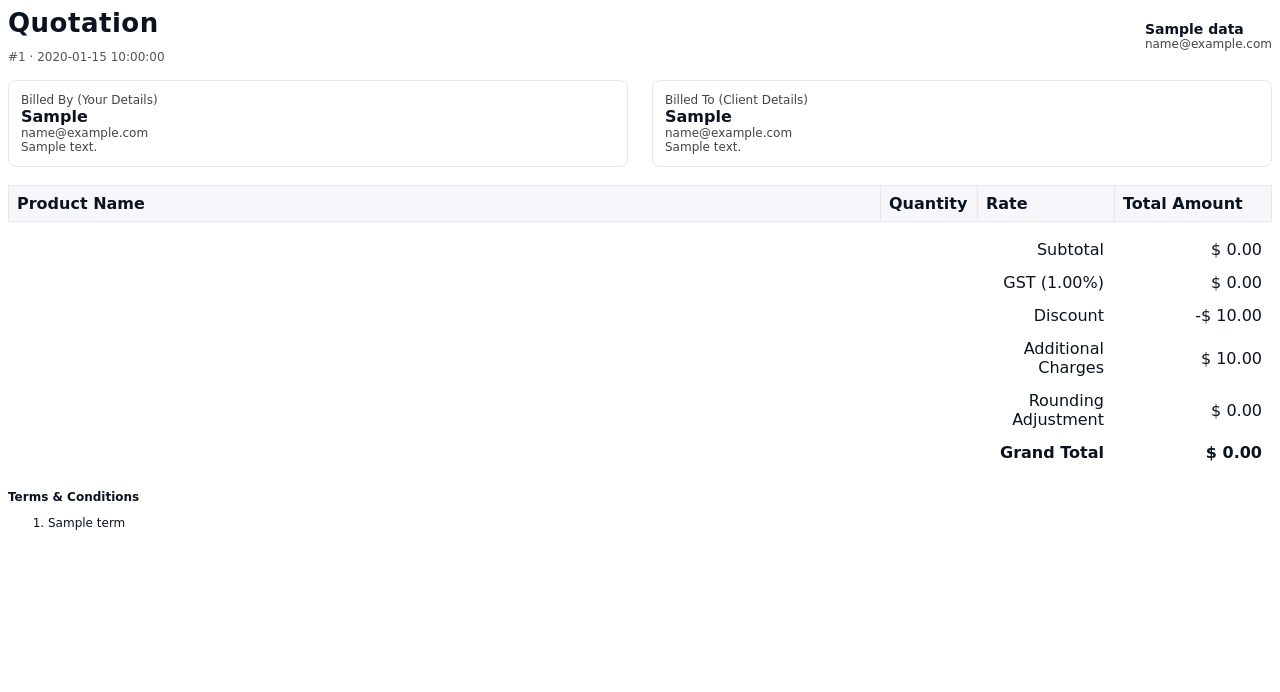
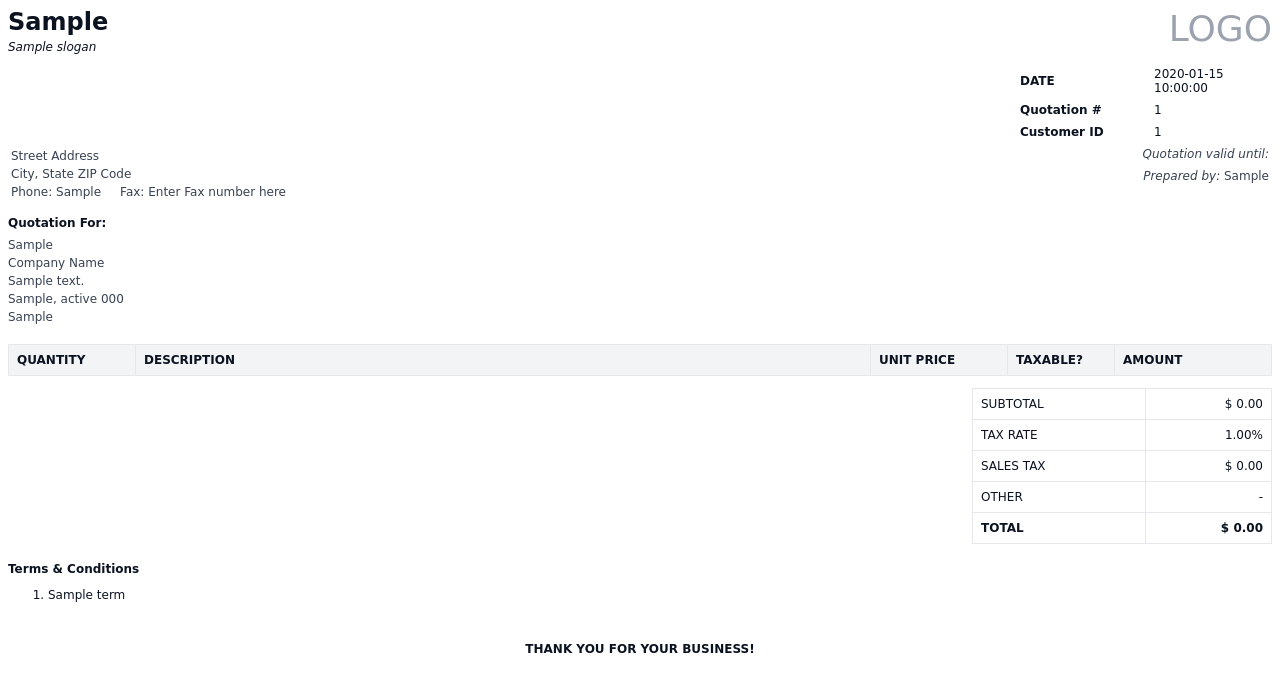
Before and after one commit to krupesh-10div/Cursor, a PHP site: template quotation-generator/templates/quote-template.php in a window 1280 px wide. Shown: the top 692 px of the page. Run offline with PHP 8.4, Linux system fonts and the light colour scheme; the template is opened without the code that fills it: most values are stand-ins (such as "Sample title", 1, 10 or a date in 2020); data that the repository does not hold is empty.

Commit message:
Refactor quotation template design and add GST checkbox option
Co-authored-by: kailanitish90 <kailanitish90@gmail.com>

```diff
--- a/quotation-generator/templates/quote-template.php
+++ b/quotation-generator/templates/quote-template.php
@@ -44,78 +44,101 @@ $grand = $grand + $roundAdj;
 <head>
 	<meta charset="utf-8" />
 	<style>
-		body { font-family: DejaVu Sans, sans-serif; color:#0b1220; }
-		.wrap { width:100%; }
-		.header { display:flex; justify-content: space-between; align-items:center; }
-		.company { font-size:14px; }
-		.title { font-size:26px; font-weight:700; letter-spacing: .5px; }
-		.meta { margin-top: 12px; font-size:12px; color:#555; }
+		body { font-family: DejaVu Sans, sans-serif; color:#0b1220; font-size: 12px; }
+		.header { width:100%; }
+		.h-top { display:flex; justify-content:space-between; align-items:flex-start; }
+		.company-name { font-size: 24px; font-weight: 700; }
+		.company-slogan { font-style: italic; margin-top: 4px; }
+		.logo { text-align:right; font-size: 36px; color:#9ca3af; }
+		.meta { margin-top: 8px; margin-left:auto; width: 260px; }
+		.meta td { padding: 3px 6px; }
+		.small { color:#374151; }
+		.divider { height: 14px; }
+		.block-title { font-weight: 700; margin: 12px 0 6px; }
+		.address-block { line-height: 1.5; }
 		.table { width:100%; border-collapse: collapse; margin-top: 18px; }
-		.table th, .table td { border: 1px solid #e5e7eb; padding: 8px; }
-		.table th { background:#f7f7fb; text-align:left; font-weight:600; }
-		.totals { margin-top: 10px; width: 320px; margin-left: auto; }
-		.totals td { padding: 6px 8px; }
-		.terms { margin-top: 20px; font-size: 12px; }
-		.flex { display:flex; gap:24px; }
-		.block { border: 1px solid #e5e7eb; padding:12px; border-radius:8px; }
-		.small { font-size: 12px; color:#444; }
-		.signature { margin-top: 40px; text-align:right; font-size: 12px; }
+		.table th, .table td { border:1px solid #e5e7eb; padding:8px; }
+		.table th { background:#f3f4f6; text-align:left; }
+		.right { text-align:right; }
+		.center { text-align:center; }
+		.totals { width: 300px; margin-left:auto; margin-top: 12px; border-collapse: collapse; }
+		.totals td { border:1px solid #e5e7eb; padding:8px; }
+		.footer-msg { margin-top: 40px; text-align:center; font-weight: 700; }
 	</style>
 </head>
 <body>
-	<div class="wrap">
 	<div class="header">
+		<div class="h-top">
 			<div>
-				<div class="title">Quotation</div>
-				<div class="meta">#<?php echo esc($data['quotation_no'] ?? ''); ?> · <?php echo esc($data['quotation_date'] ?? ''); ?></div>
+				<div class="company-name"><?php echo esc($data['by_business'] ?: ($data['company_name'] ?? 'Your Company Name')); ?></div>
+				<div class="company-slogan"><?php echo esc($data['slogan'] ?? 'Your Company Slogan'); ?></div>
 			</div>
-			<div class="company">
+			<div class="logo">
 				<?php if ($logoPath && is_file($logoPath)): ?>
 					<img src="<?php echo esc($logoPath); ?>" style="height:60px;" />
+				<?php else: ?>
+					LOGO
 				<?php endif; ?>
-				<div><strong><?php echo esc($data['company_name'] ?? ''); ?></strong></div>
-				<div class="small"><?php echo esc($data['company_email'] ?? ''); ?></div>
 			</div>
 		</div>
+		<table class="meta" align="right">
+			<tr><td style="width:120px;"><strong>DATE</strong></td><td><?php echo esc($data['quotation_date'] ?? ''); ?></td></tr>
+			<tr><td><strong>Quotation #</strong></td><td><?php echo esc($data['quotation_no'] ?? ''); ?></td></tr>
+			<tr><td><strong>Customer ID</strong></td><td><?php echo esc($data['customer_id'] ?? ''); ?></td></tr>
+		</table>
+	</div>
 
-		<div class="flex" style="margin-top:16px;">
-			<div class="block" style="flex:1;">
-				<div class="small">Billed By (Your Details)</div>
-				<div><strong><?php echo esc($data['by_business'] ?? ($data['company_name'] ?? '')); ?></strong></div>
-				<div class="small"><?php echo esc($data['by_email'] ?? ($data['company_email'] ?? '')); ?></div>
-				<div class="small"><?php echo esc($data['by_address'] ?? ''); ?></div>
+	<div class="divider"></div>
+
+	<table style="width:100%;">
+		<tr>
+			<td style="width:55%; vertical-align:top;">
+				<div class="address-block small">
+					<div>Street Address</div>
+					<div>City, State ZIP Code</div>
+					<div>Phone: <?php echo esc($data['by_contact'] ?? ''); ?>
+						&nbsp;&nbsp;&nbsp; Fax: Enter Fax number here
 					</div>
-			<div class="block" style="flex:1;">
-				<div class="small">Billed To (Client Details)</div>
-				<div><strong><?php echo esc($data['to_business'] ?? ($data['customer_name'] ?? '')); ?></strong></div>
-				<div class="small"><?php echo esc($data['to_email'] ?? ($data['customer_email'] ?? '')); ?></div>
-				<div class="small"><?php echo esc($data['to_address'] ?? ''); ?></div>
 				</div>
+			</td>
+			<td style="text-align:right; vertical-align:top;" class="small">
+				<div><em>Quotation valid until:</em> <?php echo esc($data['validity'] ?? ''); ?></div>
+				<div style="margin-top:8px;"><em>Prepared by:</em> <?php echo esc($data['by_business'] ?? ''); ?></div>
+			</td>
+		</tr>
+	</table>
+
+	<div class="block-title">Quotation For:</div>
+	<div class="address-block small">
+		<div><?php echo esc($data['to_business'] ?? ($data['customer_name'] ?? '')); ?></div>
+		<div>Company Name</div>
+		<div><?php echo esc($data['to_address'] ?? ''); ?></div>
+		<div><?php echo esc(trim(($data['to_city'] ?? '').', '.($data['to_state'] ?? '').'  '.($data['to_postal'] ?? ''))); ?></div>
+		<div><?php echo esc($data['to_contact'] ?? ''); ?></div>
 	</div>
 
 	<table class="table">
 		<thead>
 			<tr>
-					<th>Product Name</th>
-					<th style="width:80px;">Quantity</th>
-					<th style="width:120px;">Rate</th>
-					<th style="width:140px;">Total Amount</th>
+				<th style="width:110px;">QUANTITY</th>
+				<th>DESCRIPTION</th>
+				<th style="width:120px;">UNIT PRICE</th>
+				<th style="width:90px;">TAXABLE?</th>
+				<th style="width:140px;">AMOUNT</th>
 			</tr>
 		</thead>
 		<tbody>
 		<?php foreach (($data['items']['name'] ?? []) as $i => $name):
 			$qty = (float)($data['items']['qty'][$i] ?? 0);
 			$price = (float)($data['items']['price'][$i] ?? 0);
-				$tax = (float)($data['items']['tax'][$i] ?? 0);
 			$base = $qty * $price;
-				$taxAmt = $base * ($tax/100);
-				$lineTotal = $base + $taxAmt;
 		?>
 			<tr>
+				<td class="center"><?php echo money($qty); ?></td>
 				<td><?php echo esc($name); ?></td>
-					<td><?php echo money($qty); ?></td>
-					<td><?php echo $currencySymbol . ' ' . money($price); ?></td>
-					<td><?php echo $currencySymbol . ' ' . money($lineTotal); ?></td>
+				<td class="right"><?php echo $currencySymbol . ' ' . money($price); ?></td>
+				<td class="center"><?php echo (!empty($includeGst) && ($gstPercent ?? 0) > 0) ? 'T' : ''; ?></td>
+				<td class="right"><?php echo $currencySymbol . ' ' . money($base); ?></td>
 			</tr>
 		<?php endforeach; ?>
 		</tbody>
@@ -123,41 +146,30 @@ $grand = $grand + $roundAdj;
 
 	<table class="totals">
 		<tr>
-				<td style="text-align:right;">Subtotal</td>
-				<td style="text-align:right; width:140px;"><?php echo $currencySymbol . ' ' . money($subtotal); ?></td>
+			<td>SUBTOTAL</td>
+			<td class="right"><?php echo $currencySymbol . ' ' . money($subtotal); ?></td>
 		</tr>
-			<?php if (!empty($includeGst)): ?>
 		<tr>
-				<td style="text-align:right;">GST (<?php echo money($gstPercent); ?>%)</td>
-				<td style="text-align:right; width:140px;"><?php echo $currencySymbol . ' ' . money($taxtotal); ?></td>
+			<td>TAX RATE</td>
+			<td class="right"><?php echo money($includeGst ? $gstPercent : 0); ?>%</td>
 		</tr>
-			<?php endif; ?>
-			<?php if (($discount ?? 0) > 0): ?>
 		<tr>
-				<td style="text-align:right;">Discount</td>
-				<td style="text-align:right; width:140px;">-<?php echo $currencySymbol . ' ' . money($discount); ?></td>
+			<td>SALES TAX</td>
+			<td class="right"><?php echo $currencySymbol . ' ' . money($taxtotal); ?></td>
 		</tr>
-			<?php endif; ?>
-			<?php if (($additional ?? 0) > 0): ?>
+		<?php $other = ($additional ?? 0) - ($discount ?? 0); ?>
 		<tr>
-				<td style="text-align:right;">Additional Charges</td>
-				<td style="text-align:right; width:140px;"><?php echo $currencySymbol . ' ' . money($additional); ?></td>
+			<td>OTHER</td>
+			<td class="right"><?php echo $other === 0.0 ? '-' : $currencySymbol . ' ' . money($other); ?></td>
 		</tr>
-			<?php endif; ?>
-			<?php if (($rounding ?? 'none') !== 'none'): ?>
 		<tr>
-				<td style="text-align:right;">Rounding Adjustment</td>
-				<td style="text-align:right; width:140px;"><?php echo $currencySymbol . ' ' . money($roundAdj); ?></td>
-			</tr>
-			<?php endif; ?>
-			<tr>
-				<td style="text-align:right;"><strong>Grand Total</strong></td>
-				<td style="text-align:right; width:140px;"><strong><?php echo $currencySymbol . ' ' . money($grand); ?></strong></td>
+			<td><strong>TOTAL</strong></td>
+			<td class="right"><strong><?php echo $currencySymbol . ' ' . money($grand); ?></strong></td>
 		</tr>
 	</table>
 
 	<?php if (!empty($data['terms'])): ?>
-			<div class="terms">
+		<div style="margin-top:18px;">
 			<strong>Terms & Conditions</strong>
 			<ol>
 				<?php foreach ($data['terms'] as $t): if (trim((string)$t) === '') continue; ?>
@@ -167,12 +179,13 @@ $grand = $grand + $roundAdj;
 		</div>
 	<?php endif; ?>
 
-		<div class="signature">
 	<?php if ($signaturePath && is_file($signaturePath)): ?>
+		<div style="margin-top: 30px; text-align:right;">
 			<img src="<?php echo esc($signaturePath); ?>" style="height:50px;" />
 			<div>Authorized Signature</div>
+		</div>
 	<?php endif; ?>
-		</div>
-	</div>
+
+	<div class="footer-msg">THANK YOU FOR YOUR BUSINESS!</div>
 </body>
 </html>
```
Also changed, not shown: quotation-generator/index.php (+14 -0 lines). Lines whose indentation alone changed are shown as unchanged.
